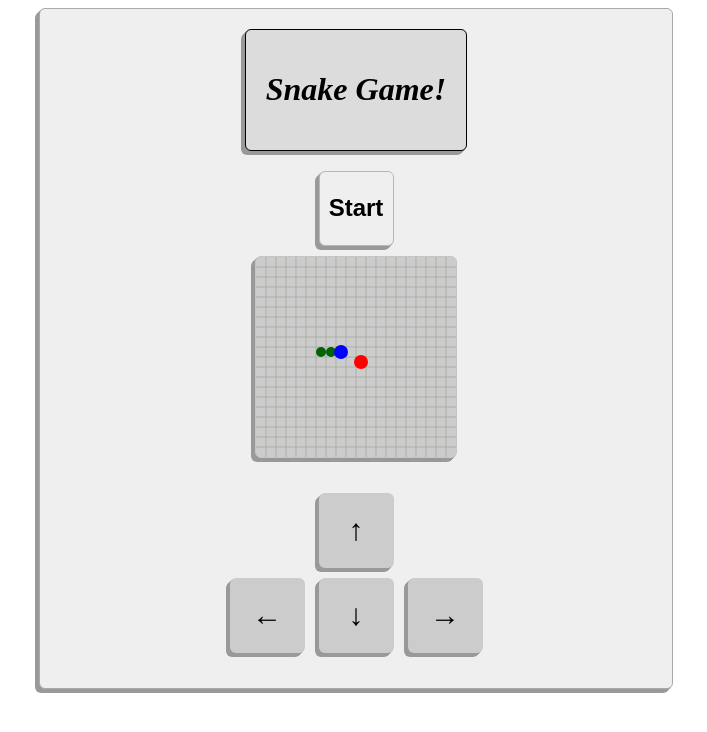
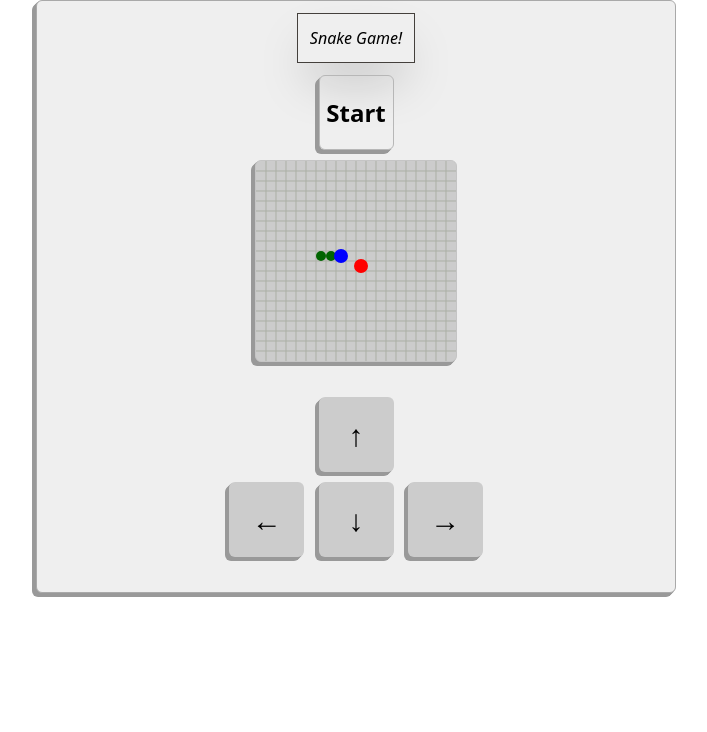
Before and after one commit to Ellomend/snek, a website built with Vite: page index.html in a window 1280 px wide. Shown: the whole page, without its empty margins (284-991 px from the left). Built offline with nearby package versions, Linux system fonts and the light colour scheme.

Commit message:
WIP add tailwind

```diff
--- a/index.html
+++ b/index.html
@@ -8,10 +8,12 @@
     <title>Snake!</title>
 </head>
 <body>
-<div id="app">
-    <div id="content">
-        <div class="header">
-            <h1><i>Snake Game!</i></h1>
+<div id="app" class="border-2l">
+    <div id="content" class="box-border flex flex-col content-center items-center border-2">
+        <div class="border-solid border border-stone-700 p-3 m-3 shadow-2xl">
+            <h1 class="">
+                <i>Snake Game!</i>
+            </h1>
         </div>
         <button id="start" type="button" class="active">Start</button>
         <canvas id="game" width="200" height="200"></canvas>
--- a/package.json
+++ b/package.json
@@ -9,7 +9,11 @@
     "preview": "vite preview"
   },
   "devDependencies": {
+    "autoprefixer": "^10.4.8",
+    "postcss": "^8.4.16",
+    "postcss-scss": "^4.0.4",
     "sass": "^1.54.5",
+    "tailwindcss": "^3.1.8",
     "vite": "^3.0.7"
   }
 }
--- /dev/null
+++ b/postcss.config.cjs
@@ -0,0 +1,6 @@
+module.exports = {
+  plugins: {
+    tailwindcss: {},
+    autoprefixer: {},
+  },
+}
--- a/snek.js
+++ /dev/null
@@ -1 +0,0 @@
-console.log('snek')
--- a/styles.scss
+++ b/styles.scss
@@ -1,3 +1,7 @@
+@tailwind base;
+@tailwind components;
+@tailwind utilities;
+
 @mixin borders {
     border-radius: 6px;
     box-shadow: -1px 1px 0 #999, -2px 2px 0 #999, -3px 3px 0 #999, -4px 4px 0 #999;
--- /dev/null
+++ b/tailwind.config.cjs
@@ -0,0 +1,11 @@
+/** @type {import('tailwindcss').Config} */
+module.exports = {
+  content: [
+    './index.html',
+    './styles.scss'
+  ],
+  theme: {
+    extend: {},
+  },
+  plugins: [],
+}
```
Also changed, not shown: main.js (+9 -12 lines), 1 other file.
